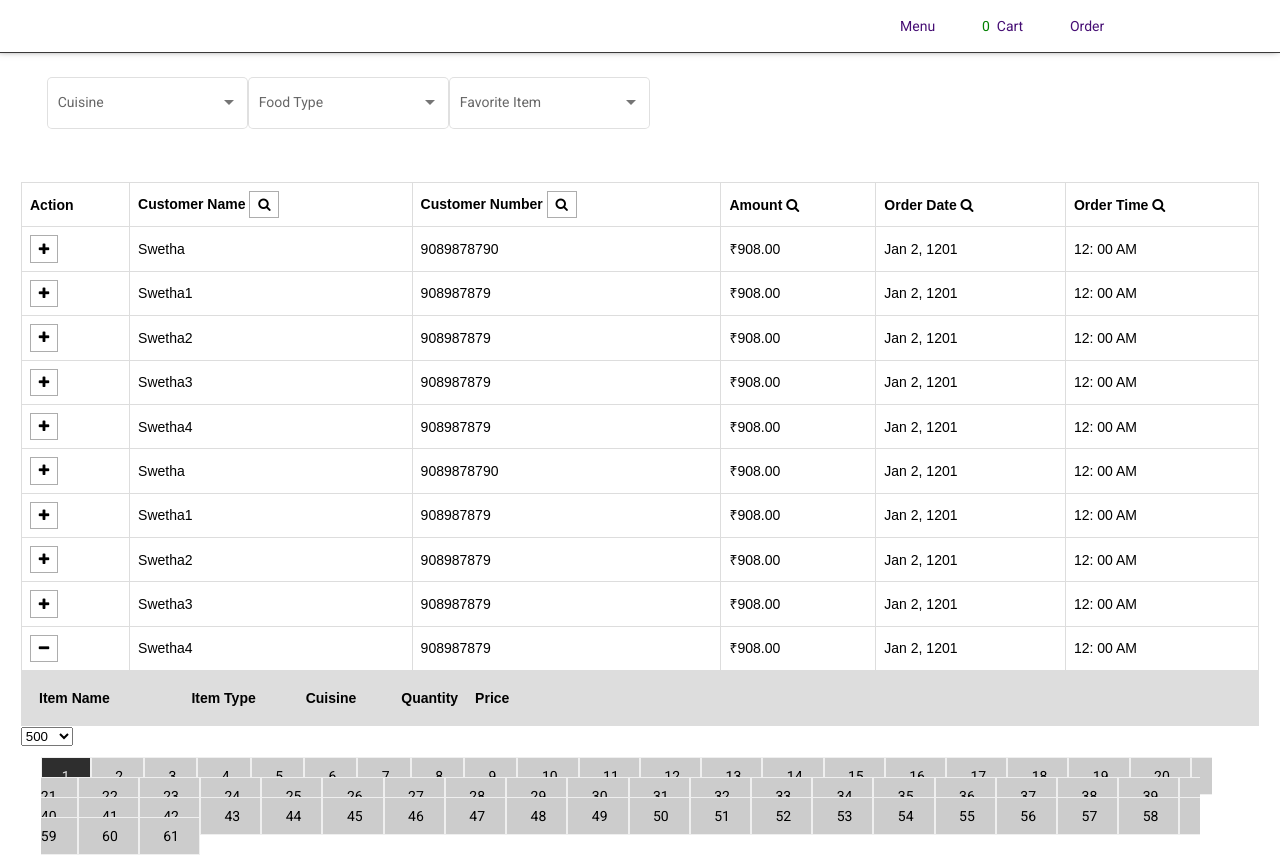
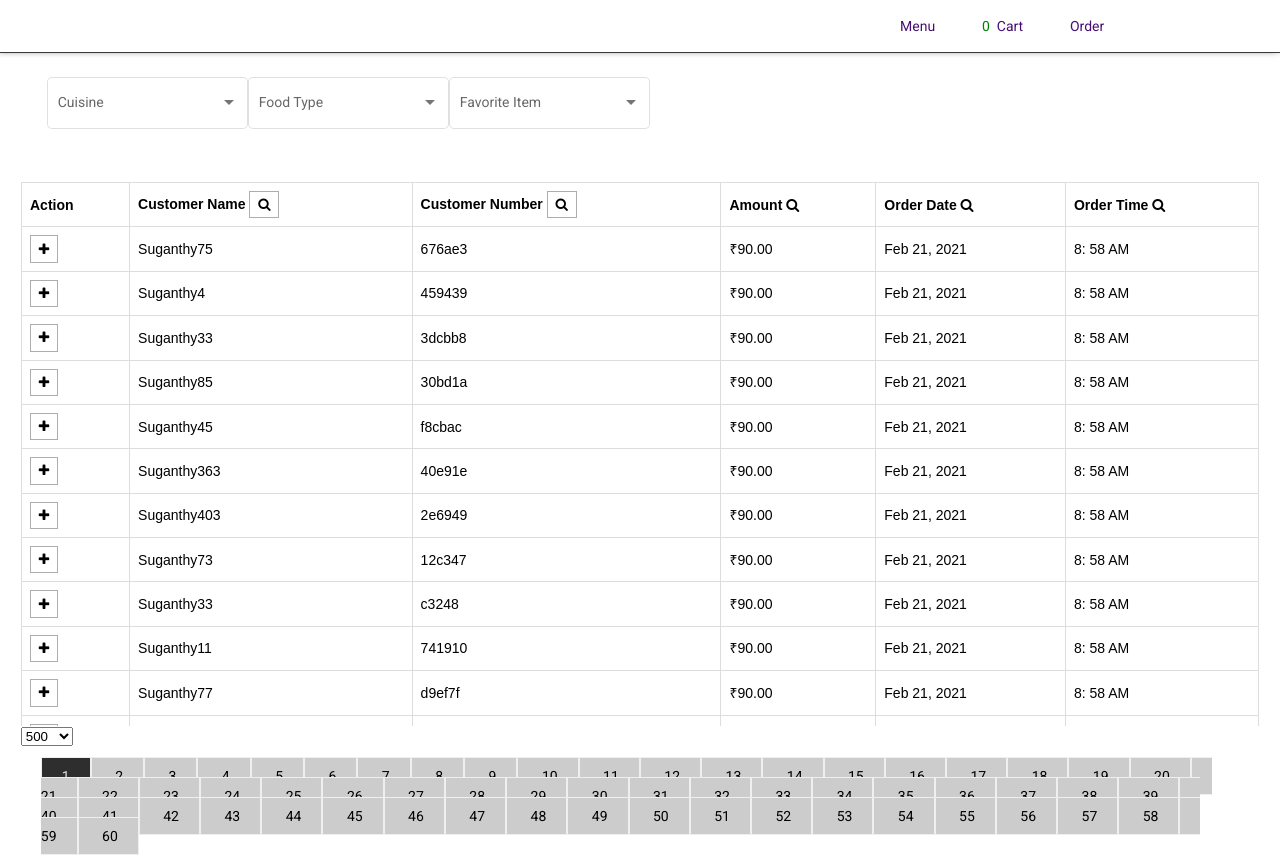
Before and after one commit to Suganthy-tech/Food-Booking-App, an Angular app in the folder food-delivery-app/: page /order in a window 1280 px wide. Built offline with nearby package versions, Linux system fonts and the light colour scheme.

Commit message:
orderList

```diff
--- a/food-delivery-app/src/app/Data/card-data.modal.ts
+++ b/food-delivery-app/src/app/Data/card-data.modal.ts
@@ -142,124 +142,3 @@ export const cardList: card[] = [{
     currency: 'INR',
     favorite: true
 }]
-
-export const orderList: order[] = [
-    {
-        items: cardList,
-        currency: 'INR',
-        orderDate: '1-2-1201',
-        orderTime: '98-',
-        Amount: 908,
-        custContactNumber: "9089878790",
-        customerName: 'Swetha',
-        expand: false
-
-    },
-    {
-        items: cardList,
-        currency: 'INR',
-        orderDate: '1-2-1201',
-        orderTime: '98-',
-        Amount: 908,
-        custContactNumber: "908987879",
-        customerName: 'Swetha1'
-        ,
-        expand: false
-
-    },
-    {
-        items: cardList,
-        currency: 'INR',
-        orderDate: '1-2-1201',
-        orderTime: '98-',
-        Amount: 908,
-        custContactNumber: "908987879",
-        customerName: 'Swetha2',
-        expand: false
-
-
-    },
-    {
-        items: cardList,
-        currency: 'INR',
-        orderDate: '1-2-1201',
-        orderTime: '98-',
-        Amount: 908,
-        custContactNumber: "908987879",
-        customerName: 'Swetha3',
-        expand: false
-
-
-    },
-    {
-        items: cardList,
-        currency: 'INR',
-        orderDate: '1-2-1201',
-        orderTime: '98-',
-        Amount: 908,
-        custContactNumber: "908987879",
-        customerName: 'Swetha4',
-        expand: false
-
-
-    }, {
-        items: cardList,
-        currency: 'INR',
-        orderDate: '1-2-1201',
-        orderTime: '98-',
-        Amount: 908,
-        custContactNumber: "9089878790",
-        customerName: 'Swetha',
-        expand: false
-
-
-    },
-    {
-        items: cardList,
-        currency: 'INR',
-        orderDate: '1-2-1201',
-        orderTime: '98-',
-        Amount: 908,
-        custContactNumber: "908987879",
-        customerName: 'Swetha1',
-        expand: false
-
-
-    },
-    {
-        items: cardList,
-        currency: 'INR',
-        orderDate: '1-2-1201',
-        orderTime: '98-',
-        Amount: 908,
-        custContactNumber: "908987879",
-        customerName: 'Swetha2',
-        expand: false
-
-
-    },
-    {
-        items: cardList,
-        currency: 'INR',
-        orderDate: '1-2-1201',
-        orderTime: '98-9-9',
-        Amount: 908,
-        custContactNumber: "908987879",
-        customerName: 'Swetha3',
-        expand: false
-
-
-    },
-    {
-        items: cardList,
-        currency: 'INR',
-        orderDate: '1-2-1201',
-        orderTime: '98-',
-        Amount: 908,
-        custContactNumber: "908987879",
-        customerName: 'Swetha4',
-        expand: true
-
-
-    }
-];
--- a/food-delivery-app/src/app/components/order/order.component.ts
+++ b/food-delivery-app/src/app/components/order/order.component.ts
@@ -18,7 +18,7 @@ export class OrderComponent implements OnInit {
   sortField: sortColumn[] = [{ icon: 'fa fa-sort', action: '', index: 0 }, { icon: 'fa fa-arrow-up', action: 'asc', index: 1 }, { icon: 'fa fa-arrow-down', action: 'desc', index: 2 },]
   sortValue: sortColumn = this.sortField[0];
   public orderList: order[] = [];
-  public orderListTransformed: order[] = [];
+
   public searchValue: string = '';
   public searchField: string = '';
   public cuisineList: string[] = ['South Indian', 'North Indian'];
@@ -28,17 +28,7 @@ export class OrderComponent implements OnInit {
   foodType = new FormControl();
   cuisineType = new FormControl();
   favoriteItem = new FormControl();
-  // columnField:{field:string,title:string} [] = [{
-  //   field: 'customerName', title: 'Customer Name',
-  // }, {
-  // field: 'custContactNumber', title: 'Customer Number',
-  // }, {
-  // field: 'total', title: 'Amount',
-  // }, {
-  // field: 'orderDate', title: 'Order Date ',
-  // }, {
-  //     field: 'orderTime', title: 'Order Time',
-  // }]
+
 
   page: number = 1;
 
--- a/food-delivery-app/src/app/services/cart.service.ts
+++ b/food-delivery-app/src/app/services/cart.service.ts
@@ -10,7 +10,7 @@ export class CartService {
   public cartList: cardModal.card[] = [];
   public cardListSubject: Subject<cardModal.card[]> = new Subject<cardModal.card[]>();
   public cartListSuject: Subject<cardModal.card[]> = new Subject<cardModal.card[]>();
-  public orderList: cardModal.order[] = cardDetails.orderList;
+  public orderList: cardModal.order[] = [];
   constructor() {
     this.cardList = cardDetails.cardList.map(data => { data.quantity = 0; return data });
     this.generateOrderList(30000);
@@ -65,7 +65,9 @@ export class CartService {
   generateOrderList(i: number) {
 
     for (var x = 0; x < i; x++) {
-      this.orderList.push({ customerName: 'Suganthy' + Math.random().toString().substr(16), custContactNumber: Math.floor(Math.random() * 16777215).toString(16), orderDate: new Date().toString(), currency: 'INR', expand: false, items: [], orderTime: new Date().toString(), Amount: 90 })
+      this.orderList.push({
+        customerName: 'Suganthy' + Math.random().toString().substr(16), custContactNumber: Math.floor(Math.random() * 16777215).toString(16), orderDate: new Date().toString(), currency: 'INR', expand: false, items: cardDetails.cardList.map(data => { data.quantity = 1; return data }), orderTime: new Date().toString(), Amount: 90
+      })
     }
 
   }
```
